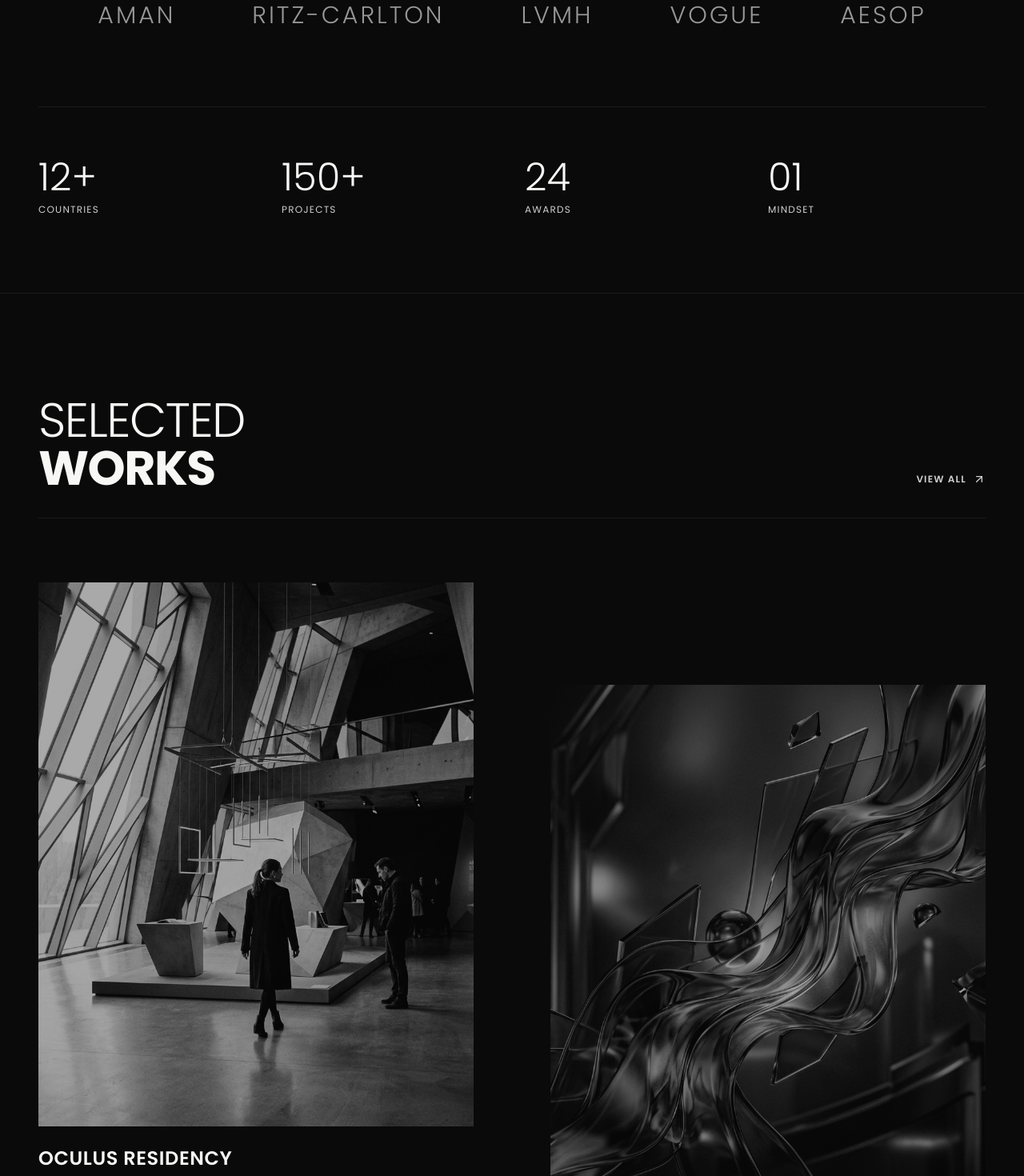
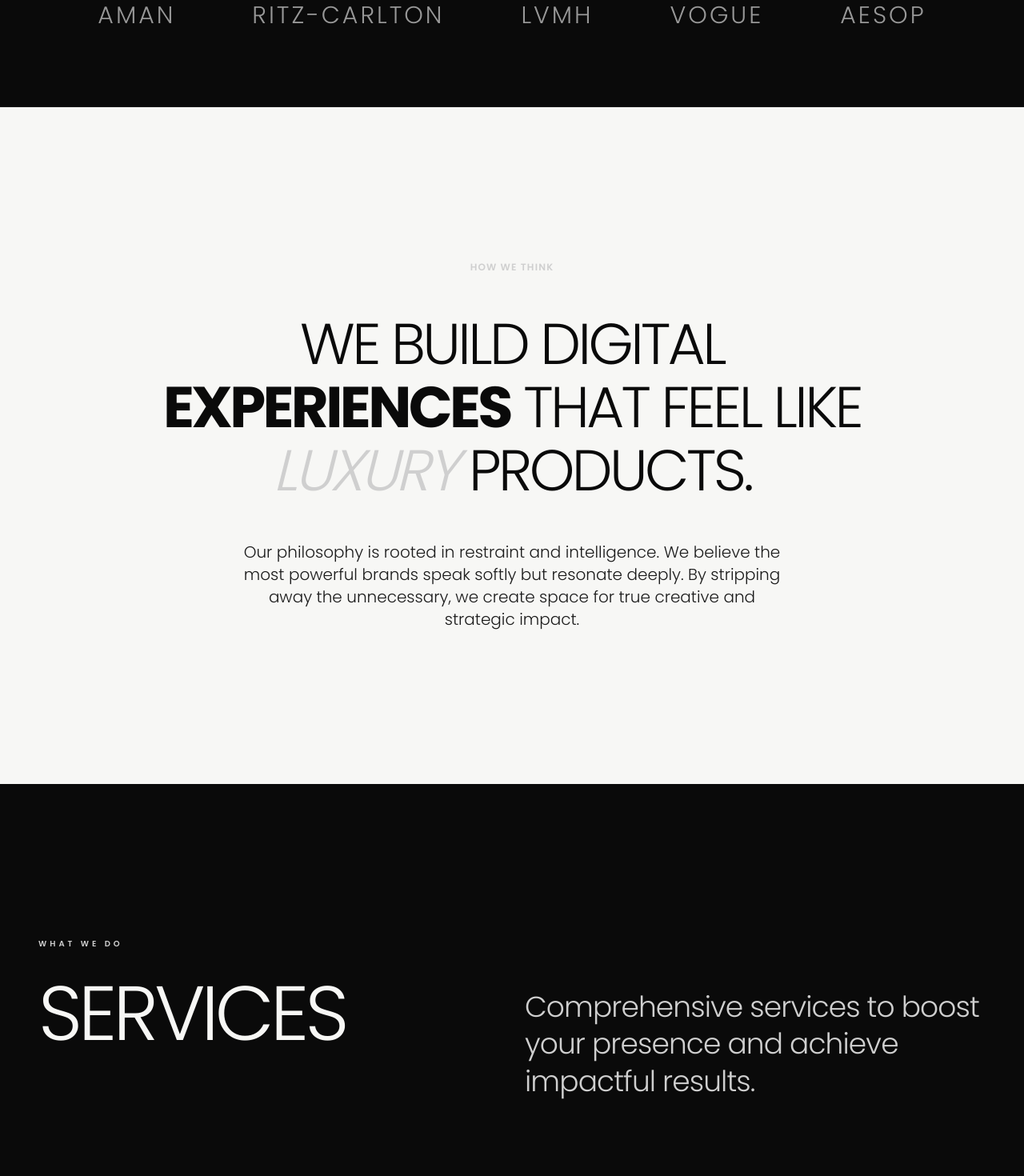
Before and after one commit to therafsanrohan/cresight, a Next.js app: page / in a window 1280 px wide. Shown: the part 960-2430 px from the top of the page at 80% size. Built offline with nearby package versions, Linux system fonts and the light colour scheme.

Commit message:
logo, info, and section

```diff
--- a/app/page.tsx
+++ b/app/page.tsx
@@ -1,9 +1,9 @@
 import HeroSection from "@/sections/home/HeroSection";
 import TrustSection from "@/sections/home/TrustSection";
-import FeaturedWorkSection from "@/sections/home/FeaturedWorkSection";
+
 import PhilosophySection from "@/sections/home/PhilosophySection";
 import ServicesSection from "@/sections/home/ServicesSection";
-import ProcessSection from "@/sections/home/ProcessSection";
+
 import ContactCTASection from "@/sections/home/ContactCTASection";
 
 export default function Home() {
@@ -11,10 +11,10 @@ export default function Home() {
     <div className="w-full h-full flex flex-col">
       <HeroSection />
       <TrustSection />
-      <FeaturedWorkSection />
+
       <PhilosophySection />
       <ServicesSection />
-      <ProcessSection />
+
       <ContactCTASection />
     </div>
   );
--- a/sections/home/ContactCTASection.tsx
+++ b/sections/home/ContactCTASection.tsx
@@ -6,42 +6,53 @@ import { ArrowRight } from "lucide-react";
 
 export default function ContactCTASection() {
   return (
-    <section id="contact" className="w-full py-48 bg-cresight-white text-cresight-black flex flex-col items-center justify-center text-center">
-      <div className="container mx-auto px-6 md:px-12">
+    <section id="contact" className="w-full py-64 bg-cresight-white text-cresight-black flex flex-col items-center justify-center relative overflow-hidden">
+      {/* Decorative background element */}
+      <div className="absolute top-0 right-0 w-1/3 h-1/3 bg-cresight-gray/5 rounded-full blur-3xl transform translate-x-1/2 -translate-y-1/2"></div>
+      <div className="absolute bottom-0 left-0 w-1/2 h-1/2 bg-cresight-gray/5 rounded-full blur-3xl transform -translate-x-1/2 translate-y-1/2"></div>
+
+      <div className="container mx-auto px-6 md:px-12 relative z-10">
         <motion.div
-          initial={{ opacity: 0, y: 30 }}
+          initial={{ opacity: 0, y: 40 }}
           whileInView={{ opacity: 1, y: 0 }}
           viewport={{ once: true }}
-          transition={{ duration: 1 }}
+          transition={{ duration: 1.2, ease: [0.22, 1, 0.36, 1] }}
+          className="flex flex-col items-center"
         >
-          <h2 className="text-5xl md:text-8xl lg:text-9xl font-light tracking-tighter uppercase mb-8">
-            Start A<br /> <span className="font-bold">Project</span>
+          <span className="text-xs uppercase tracking-[0.5em] text-cresight-gray mb-12 font-semibold">
+            Let&apos;s talk
+          </span>
+
+          <h2 className="text-5xl md:text-7xl lg:text-8xl font-light tracking-tighter uppercase text-center mb-24 max-w-4xl leading-[0.9]">
+            HAVE AN IDEA? <br />
+            <span className="font-bold italic">LET&apos;S BUILD IT.</span>
           </h2>
-          <p className="text-cresight-graphite text-lg md:text-xl font-light mb-16 max-w-2xl mx-auto">
-            Ready to elevate your brand to the global stage? We partner with ambitious leaders to build premium digital experiences.
-          </p>
 
-          <div className="flex flex-col md:flex-row items-center justify-center space-y-6 md:space-y-0 md:space-x-12">
+          <div className="grid grid-cols-1 md:grid-cols-2 gap-16 md:gap-32 w-full max-w-5xl">
+            <div className="flex flex-col items-center md:items-start group">
+              <span className="text-[10px] uppercase tracking-[0.3em] text-cresight-gray mb-4">Email Inquiry</span>
               <a
                 href="mailto:info@cre-sight.com"
-              className="group relative inline-flex items-center space-x-4 pb-2 text-xl md:text-2xl font-semibold uppercase tracking-widest text-cresight-black"
+                className="text-2xl md:text-3xl lg:text-4xl font-light tracking-tight hover:opacity-50 transition-opacity duration-500"
               >
-              <span>info@cre-sight.com</span>
-              <ArrowRight className="transform group-hover:translate-x-2 transition-transform duration-300" />
-              <span className="absolute left-0 bottom-0 w-full h-[2px] bg-cresight-black scale-x-0 origin-right transition-transform duration-500 group-hover:scale-x-100 group-hover:origin-left"></span>
+                info@cre-sight.com
               </a>
+            </div>
 
+            <div className="flex flex-col items-center md:items-end group text-center md:text-right">
+              <span className="text-[10px] uppercase tracking-[0.3em] text-cresight-gray mb-4">Direct Connection</span>
               <a
                 href="https://wa.me/8801328822216"
                 target="_blank"
                 rel="noopener noreferrer"
-              className="group relative inline-flex items-center space-x-4 pb-2 text-xl md:text-2xl font-semibold uppercase tracking-widest text-cresight-black"
+                className="text-2xl md:text-3xl lg:text-4xl font-light tracking-tight hover:opacity-50 transition-opacity duration-500"
               >
-              <span>WhatsApp Us</span>
-              <ArrowRight className="transform group-hover:translate-x-2 transition-transform duration-300" />
-              <span className="absolute left-0 bottom-0 w-full h-[2px] bg-cresight-black scale-x-0 origin-right transition-transform duration-500 group-hover:scale-x-100 group-hover:origin-left"></span>
+                +880 1328 822216
               </a>
             </div>
+          </div>
+
+          <div className="mt-32 w-24 h-[1px] bg-cresight-graphite/20"></div>
         </motion.div>
       </div>
     </section>
--- a/sections/home/FeaturedWorkSection.tsx
+++ b/sections/home/FeaturedWorkSection.tsx
@@ -1,7 +1,7 @@
 "use client";
 
 import { motion } from "framer-motion";
-import Link from "next/link";
+
 import Image from "next/image";
 import { ArrowUpRight } from "lucide-react";
 
@@ -36,18 +36,7 @@ export default function FeaturedWorkSection() {
   return (
     <section id="work" className="w-full py-32 bg-cresight-black">
       <div className="container mx-auto px-6 md:px-12">
-        <div className="flex justify-between items-end mb-20 border-b border-cresight-graphite pb-8">
-          <h2 className="text-4xl md:text-6xl font-light uppercase tracking-tight">
-            Selected <br /> <span className="font-bold">Works</span>
-          </h2>
-          <Link
-            href="/work"
-            className="group flex items-center space-x-2 text-cresight-gray hover:text-cresight-white uppercase tracking-widest text-xs font-semibold transition-colors duration-300 pb-2"
-          >
-            <span>View All</span>
-            <ArrowUpRight size={16} className="transform group-hover:translate-x-1 group-hover:-translate-y-1 transition-transform duration-300" />
-          </Link>
-        </div>
+
 
         <div className="grid grid-cols-1 md:grid-cols-2 gap-12 md:gap-24">
           {projects.map((project, index) => (
--- a/sections/home/ServicesSection.tsx
+++ b/sections/home/ServicesSection.tsx
@@ -18,14 +18,14 @@ export default function ServicesSection() {
   return (
     <section id="services" className="w-full py-32 md:py-48 bg-cresight-black text-cresight-white overflow-hidden relative">
       <div className="container mx-auto px-6 md:px-12">
-        <div className="flex flex-col md:flex-row justify-between items-start mb-24 md:mb-32">
+        <div className="flex flex-col md:flex-row justify-between items-start mb-20 md:mb-40">
           <div className="max-w-md">
             <motion.span
               initial={{ opacity: 0, y: 10 }}
               whileInView={{ opacity: 1, y: 0 }}
               viewport={{ once: true }}
               transition={{ duration: 0.6 }}
-              className="text-cresight-gray text-sm tracking-wide mb-6 block font-light"
+              className="text-cresight-gray text-[10px] uppercase tracking-[0.4em] mb-8 block font-semibold"
             >
               What we do
             </motion.span>
@@ -34,18 +34,18 @@ export default function ServicesSection() {
               whileInView={{ opacity: 1, y: 0 }}
               viewport={{ once: true }}
               transition={{ duration: 0.8, delay: 0.1 }}
-              className="text-5xl md:text-7xl font-light tracking-tight"
+              className="text-4xl sm:text-5xl md:text-6xl lg:text-8xl font-light tracking-tighter uppercase"
             >
               Services
             </motion.h2>
           </div>
-          <div className="max-w-lg mt-8 md:mt-12">
+          <div className="max-w-xl mt-12 md:mt-16">
             <motion.p
               initial={{ opacity: 0, y: 20 }}
               whileInView={{ opacity: 1, y: 0 }}
               viewport={{ once: true }}
               transition={{ duration: 0.8, delay: 0.2 }}
-              className="text-2xl md:text-4xl text-cresight-gray font-light leading-relaxed"
+              className="text-xl sm:text-2xl md:text-3xl lg:text-4xl text-cresight-gray font-light leading-[1.3] tracking-tight"
             >
               Comprehensive services to boost your presence and achieve impactful results.
             </motion.p>
@@ -67,10 +67,10 @@ export default function ServicesSection() {
               <div className="absolute inset-0 bg-cresight-graphite/10 scale-y-0 group-hover:scale-y-100 origin-bottom transition-transform duration-500 ease-out z-0"></div>
 
               <div className="flex items-center space-x-6 md:space-x-16 z-10 relative">
-                <span className={`text-sm md:text-lg transition-colors duration-500 font-light ${hoveredIndex === index ? 'text-cresight-white' : 'text-cresight-gray'}`}>
+                <span className={`text-[10px] md:text-xs uppercase tracking-widest transition-colors duration-500 font-medium ${hoveredIndex === index ? 'text-cresight-white' : 'text-cresight-gray'}`}>
                   0{index + 1}
                 </span>
-                <h3 className={`text-4xl md:text-6xl lg:text-7xl font-light transition-all duration-500 transform ${hoveredIndex === index ? 'text-cresight-white translate-x-4 md:translate-x-8' : 'text-cresight-gray'}`}>
+                <h3 className={`text-2xl sm:text-3xl md:text-5xl lg:text-7xl font-light transition-all duration-500 transform tracking-tight uppercase ${hoveredIndex === index ? 'text-cresight-white translate-x-2 md:translate-x-8' : 'text-cresight-gray'}`}>
                   {service}
                 </h3>
               </div>
--- a/sections/home/TrustSection.tsx
+++ b/sections/home/TrustSection.tsx
@@ -1,42 +1,7 @@
 "use client";
 
-import { useEffect, useRef, useState } from "react";
-import { useInView } from "framer-motion";
 
-function AnimatedCounter({ from, to, duration, suffix = "", prefix = "" }: { from: number, to: number, duration: number, suffix?: string, prefix?: string }) {
-  const [count, setCount] = useState(from);
-  const ref = useRef(null);
-  const isInView = useInView(ref, { once: true, margin: "-100px" });
 
-  useEffect(() => {
-    if (isInView) {
-      let startTime: number;
-      const step = (timestamp: number) => {
-        if (!startTime) startTime = timestamp;
-        const progress = Math.min((timestamp - startTime) / (duration * 1000), 1);
-
-        // easeOutExpo for premium feel
-        const easeOut = progress === 1 ? 1 : 1 - Math.pow(2, -10 * progress);
-        setCount(Math.floor(easeOut * (to - from) + from));
-
-        if (progress < 1) {
-          window.requestAnimationFrame(step);
-        } else {
-          setCount(to);
-        }
-      };
-      window.requestAnimationFrame(step);
-    }
-  }, [isInView, from, to, duration]);
-
-  const displayCount = to < 10 && count < 10 ? `0${count}` : count;
-
-  return (
-    <span ref={ref}>
-      {prefix}{displayCount}{suffix}
-    </span>
-  );
-}
 
 export default function TrustSection() {
   const clients = ["Aman", "Ritz-Carlton", "LVMH", "Vogue", "Aesop"];
@@ -56,32 +21,7 @@ export default function TrustSection() {
           ))}
         </div>
 
-        <div className="w-full mt-24 grid grid-cols-2 md:grid-cols-4 gap-8 border-t border-cresight-graphite pt-16">
-          <div className="flex flex-col">
-            <span className="text-4xl md:text-5xl font-light mb-2 text-cresight-white">
-              <AnimatedCounter from={0} to={12} duration={2.5} suffix="+" />
-            </span>
-            <span className="text-xs text-cresight-gray uppercase tracking-widest">Countries</span>
-          </div>
-          <div className="flex flex-col">
-            <span className="text-4xl md:text-5xl font-light mb-2 text-cresight-white">
-              <AnimatedCounter from={0} to={150} duration={2.5} suffix="+" />
-            </span>
-            <span className="text-xs text-cresight-gray uppercase tracking-widest">Projects</span>
-          </div>
-          <div className="flex flex-col">
-            <span className="text-4xl md:text-5xl font-light mb-2 text-cresight-white">
-              <AnimatedCounter from={0} to={24} duration={2.5} />
-            </span>
-            <span className="text-xs text-cresight-gray uppercase tracking-widest">Awards</span>
-          </div>
-          <div className="flex flex-col">
-            <span className="text-4xl md:text-5xl font-light mb-2 text-cresight-white">
-              <AnimatedCounter from={0} to={1} duration={2.5} />
-            </span>
-            <span className="text-xs text-cresight-gray uppercase tracking-widest">Mindset</span>
-          </div>
-        </div>
+
       </div>
     </section>
   );
```
Also changed, not shown: components/layout/Footer.tsx (+26 -25 lines), components/layout/Navbar.tsx (+6 -2 lines), components/ui/CustomCursor.tsx (+7 -1 lines), public/assets/logos/Cresight.svg (added). Lines whose indentation alone changed are shown as unchanged.
